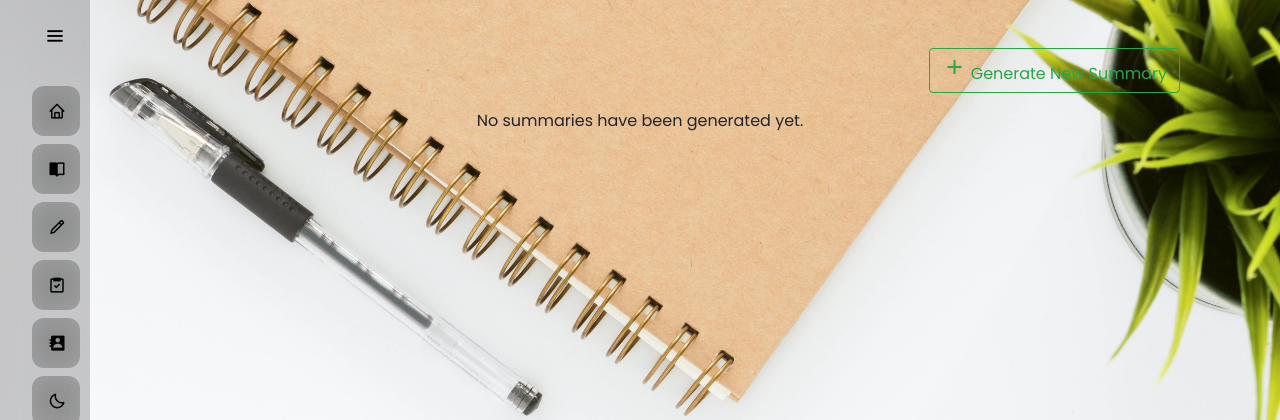
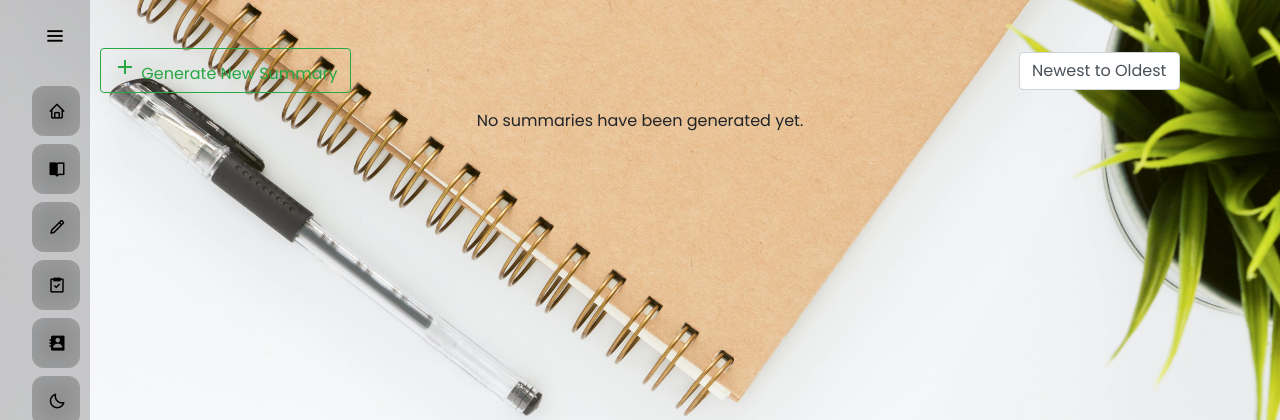
Before and after one commit to Benmewan/LearnLiteProject, a Django app: page /summary/summaries/ in a window 1280 px wide. Shown: the top 420 px of the page. Run offline with Django 5.2, Linux system fonts and the light colour scheme; the visitor is signed in with stand-in values (Sample User, id 1); data that the repository does not hold is empty; some libraries are stand-ins or nearby versions.

Commit message:
adjust the style

```diff
--- a/LearnLite/quizzes/templates/quizzes/all_tests.html
+++ b/LearnLite/quizzes/templates/quizzes/all_tests.html
@@ -6,7 +6,7 @@
 
 {% block content %}
 <div class="container mt-5">
-    <div class="d-flex justify-content-end align-items-center mb-2">
+    <div class="d-flex justify-content-between mb-2">
         <a href="{% url 'quizzes:add_test' %}" class="btn btn-outline-success">
             <span class="material-symbols-outlined">add</span> Add Test
         </a>
--- a/LearnLite/summary/templates/summary/list_summaries.html
+++ b/LearnLite/summary/templates/summary/list_summaries.html
@@ -8,10 +8,18 @@
 
 {% block content %}
 <div class="container mt-5">
-    <div class="d-flex justify-content-end align-items-center mb-2">
+    <div class="d-flex justify-content-between mb-2">
+        <!-- Generate New Summary Button on the Left -->
         <a href="{% url 'summary:add_summary' %}" class="btn btn-outline-success">
             <span class="material-symbols-outlined">add</span> Generate New Summary
         </a>
+        <!-- Ordering Dropdown on the Right -->
+        <form action="" method="get" class="form-inline">
+            <select name="order" onchange="this.form.submit()" class="form-control">
+                <option value="newest" {% if order == 'newest' %}selected{% endif %}>Newest to Oldest</option>
+                <option value="oldest" {% if order == 'oldest' %}selected{% endif %}>Oldest to Newest</option>
+            </select>
+        </form>
     </div>
     <div class="row">
         <div class="col mt-2 d-flex flex-column gap-3 align-items-center">
--- a/LearnLite/summary/views.py
+++ b/LearnLite/summary/views.py
@@ -81,8 +81,14 @@ def display_summary(request, summary_id):
 
 @login_required
 def list_summaries(request):
-    summaries = Summary.objects.filter(user=request.user)
-    return render(request, 'summary/list_summaries.html', {'summaries': summaries})
+    order = request.GET.get('order', 'newest')  # Default to 'newest' if not specified
+
+    if order == 'oldest':
+        summaries = Summary.objects.filter(user=request.user).order_by('document__upload_date')
+    else:  # Defaults to newest
+        summaries = Summary.objects.filter(user=request.user).order_by('-document__upload_date')
+
+    return render(request, 'summary/list_summaries.html', {'summaries': summaries, 'order': order})
 
 def save_summary(request, summary_id):
     return redirect('summary:list_summaries')
```
